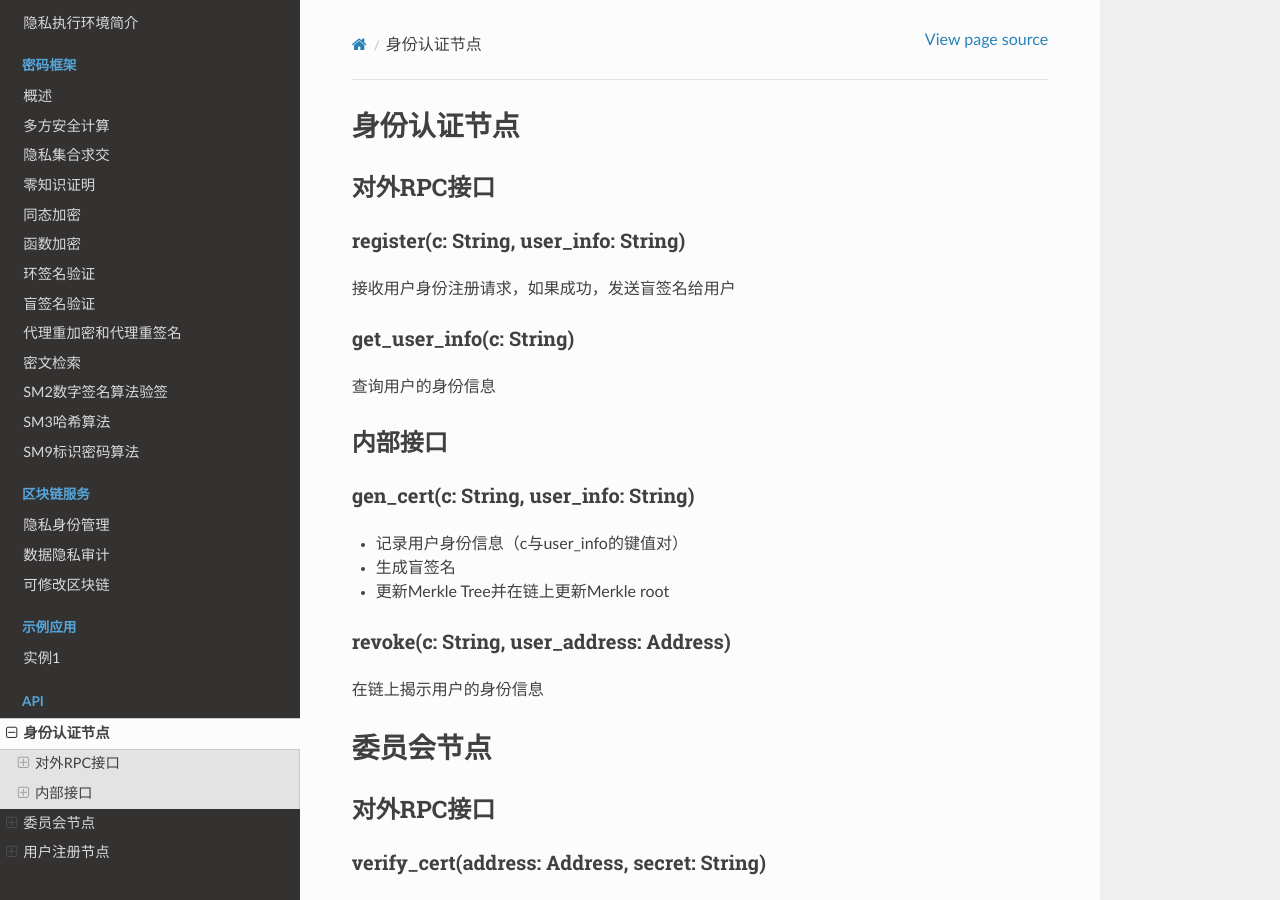
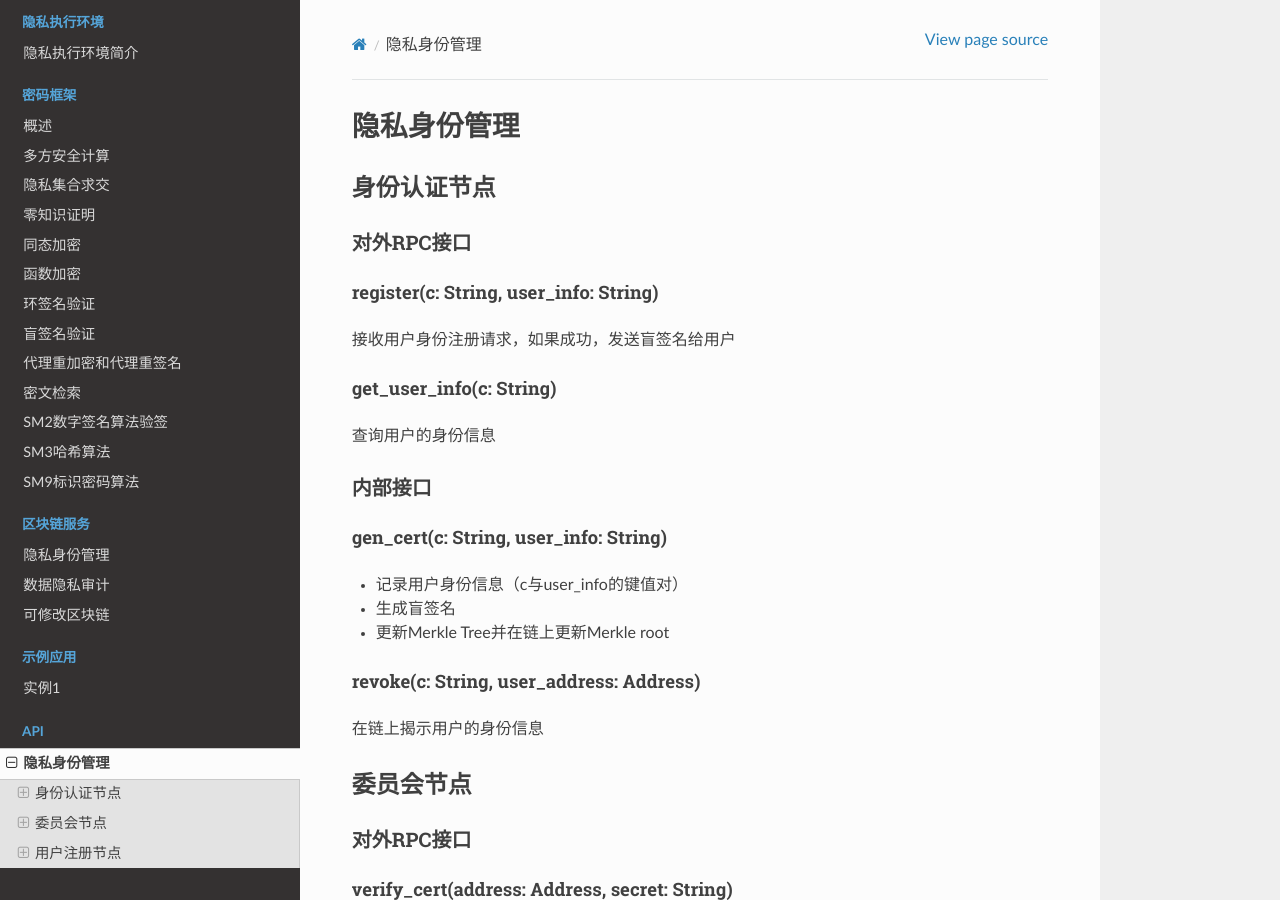
Before and after one commit to boyanet/yape-docs, a Sphinx documentation site: the page built from docs/source/API/private_identity_management.md, in a window 1280 px wide and 900 px high. Built offline with Sphinx 7.4.7 and the Read the Docs theme 2.0.0, drawn with Linux system fonts in a browser that asks for light colours; pages that are not in the unit, such as notebooks, are missing from menus.

Commit message:
Update private_identity_management.md

```diff
--- a/docs/source/API/private_identity_management.md
+++ b/docs/source/API/private_identity_management.md
@@ -1,59 +1,61 @@
-# 身份认证节点
+# 隐私身份管理
 
-## 对外RPC接口
+## 身份认证节点
 
-### register(c: String, user_info: String)
+### 对外RPC接口
+
+#### register(c: String, user_info: String)
 
 接收用户身份注册请求，如果成功，发送盲签名给用户
 
-### get_user_info(c: String)
+#### get_user_info(c: String)
 
 查询用户的身份信息
 
-## 内部接口
+### 内部接口
 
-### gen_cert(c: String, user_info: String)
+#### gen_cert(c: String, user_info: String)
 
 * 记录用户身份信息（c与user_info的键值对）
 * 生成盲签名
 * 更新Merkle Tree并在链上更新Merkle root
 
-### revoke(c: String, user_address: Address)
+#### revoke(c: String, user_address: Address)
 
 在链上揭示用户的身份信息
 
-# 委员会节点
+## 委员会节点
 
-## 对外RPC接口
+### 对外RPC接口
 
-### verify_cert(address: Address, secret: String)
+#### verify_cert(address: Address, secret: String)
 
 * 接收秘密分享
 * 验证秘密分享的正确性
 
-## 内部接口
+### 内部接口
 
-### revoke(address: Address, tx_hash: H256)
+#### revoke(address: Address, tx_hash: H256)
 
 * 监控event，收到revoke请求后进行恢复身份操作
 * 验证tx_hash对应的交易是否存在违规行为（暂时不需要实现）
 * 将秘密分享片段上传到身份合约
 
-# 用户注册节点
+## 用户注册节点
 
-## 对外RPC接口
+### 对外RPC接口
 
-### register(addr: Address, user_info: String)
+#### register(addr: Address, user_info: String)
 
 返回值为注册结果
 
-## 内部函数
+### 内部函数
 
-### apply_cert(addr: Address, user_info: String)
+#### apply_cert(addr: Address, user_info: String)
 
 对address 进行盲化，向认证节点申请盲签名证书（发送RPC请求）
 
-### request_verify(addr: Address, cert: String)
+#### request_verify(addr: Address, cert: String)
 
 * 对盲签名证书进行去盲，得到证书
 * 对盲化因子进行秘密分享并生成证明
@@ -61,10 +63,10 @@
 * 跟合约进行交互，发送验证请求（发送证书、address、零知识证明、秘密分享证明）
 * 发送秘密分享的值及合约的request id给各个委员会节点
 
-### revoke(addr: Address)
+#### revoke(addr: Address)
 
 跟合约交互，撤销掉该身份
 
-### is_ok(addr: Address)
+#### is_ok(addr: Address)
 
 查询用户地址是否注册
```
